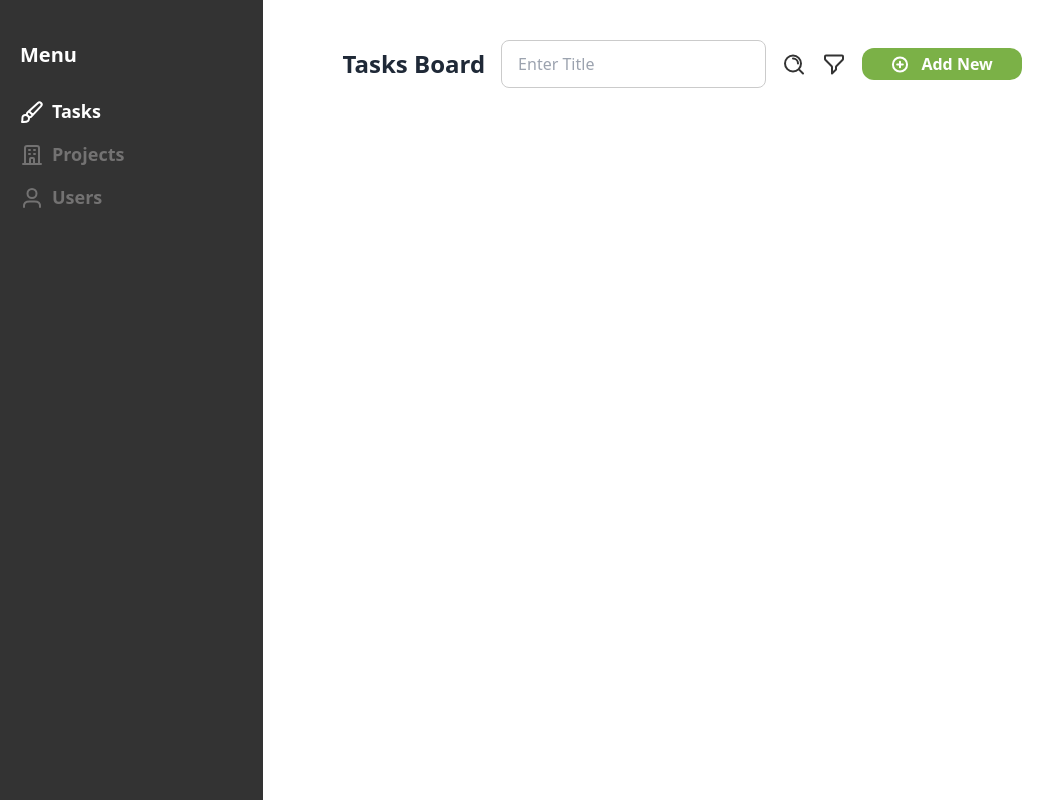
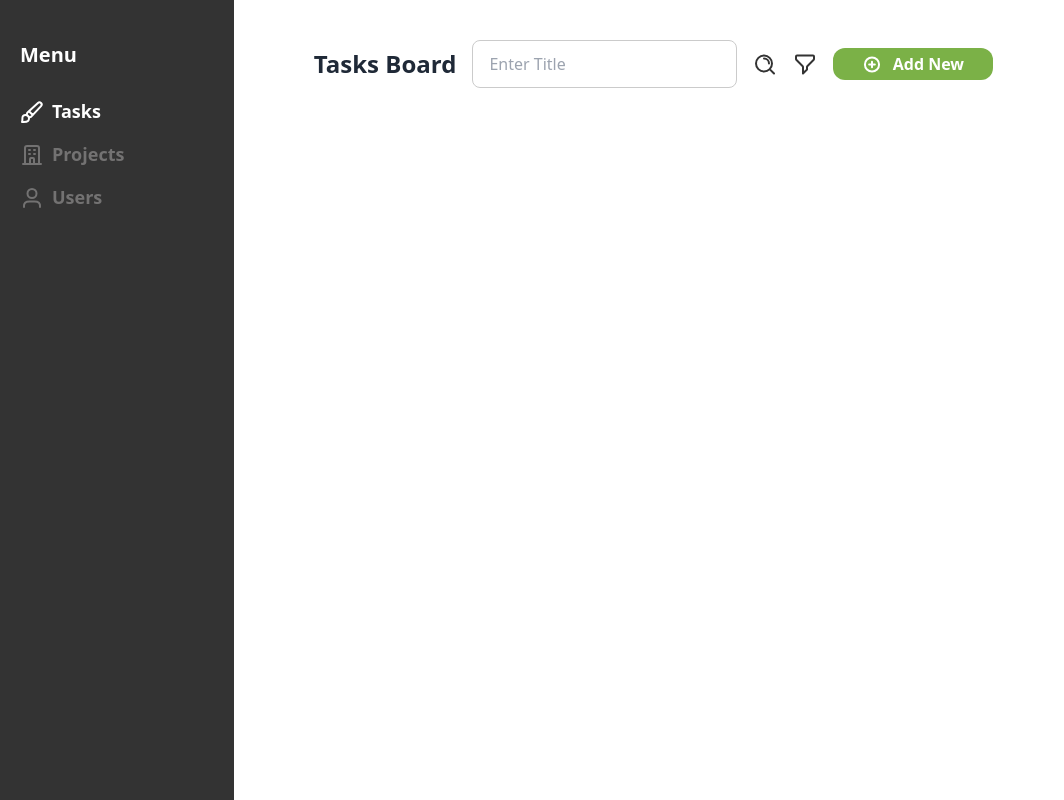
Before and after one commit to yutounun/TaskManagementFrontEnd, a Next.js app: page /tasks/list in a window 1280 px wide. Shown: the whole page, without its empty margins (0-1064 px from the left). Built offline with nearby package versions, Linux system fonts and the light colour scheme.

Commit message:
remove margin-left from title component and add that on each layout

```diff
--- a/src/app/common/Title.tsx
+++ b/src/app/common/Title.tsx
@@ -11,7 +11,7 @@ interface propTypes {
 }
 const Title = ({ ...props }: propTypes) => {
   return (
-    <div className="flex items-center gap-4 mx-20 mt-10">
+    <div className="flex items-center gap-4 mt-10">
       {/* Page Title */}
       <h1 className="text-2xl font-bold">{props.title} Board</h1>
 
--- a/src/app/projects/layout.tsx
+++ b/src/app/projects/layout.tsx
@@ -9,7 +9,7 @@ export default function TasksLayout({
     <>
       <div className="flex h-full">
         <Navbar active="projects" />
-        <div className="w-screen">{children}</div>
+        <div className="w-full mx-20">{children}</div>
       </div>
     </>
   );
--- a/src/app/tasks/layout.tsx
+++ b/src/app/tasks/layout.tsx
@@ -9,7 +9,7 @@ export default function TasksLayout({
     <>
       <div className="flex h-full">
         <Navbar active="tasks" />
-        <div className="w-screen">{children}</div>
+        <div className="mx-20 w-full">{children}</div>
       </div>
     </>
   );
--- a/src/app/users/layout.tsx
+++ b/src/app/users/layout.tsx
@@ -9,7 +9,7 @@ export default function TasksLayout({
     <>
       <div className="flex h-full">
         <Navbar active="users" />
-        <div className="w-screen">{children}</div>
+        <div className="w-full mx-20">{children}</div>
       </div>
     </>
   );
```
